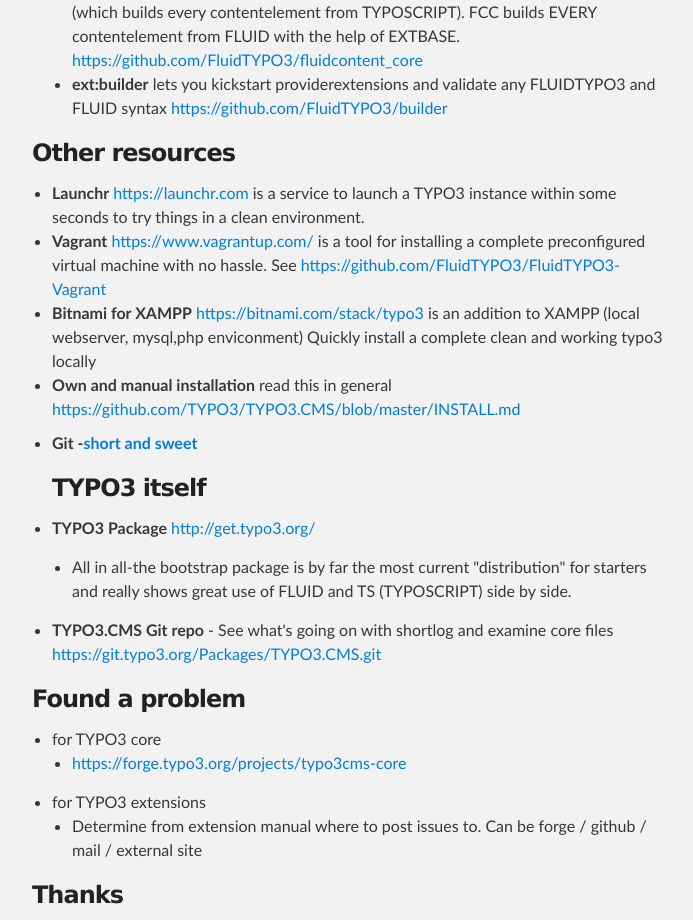
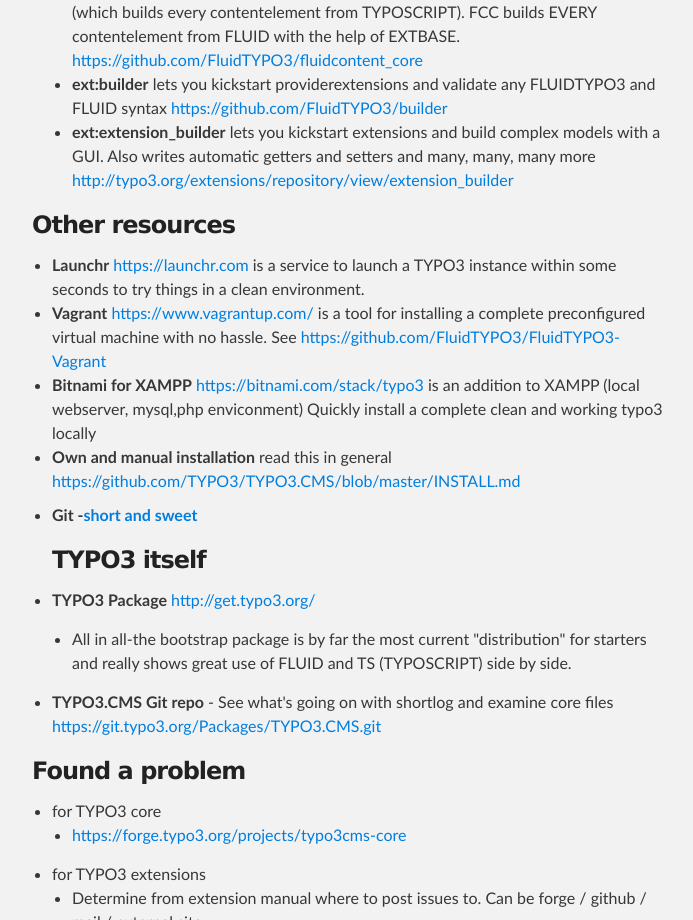
Before and after one commit to githubrsys/startingWithTYPO3, a plain HTML site: page index.html in a window 1280 px wide. Shown: the part 6560-7480 px from the top of the page, without its empty margins (288-981 px from the left). Drawn offline with Linux system fonts and the light colour scheme.

```diff
--- a/index.html
+++ b/index.html
@@ -459,6 +459,8 @@ A peek worth - it is a huge tool universe - pure extbase and FLUID
 <li>
 <strong>ext:builder</strong> lets you kickstart providerextensions and validate any FLUIDTYPO3 and FLUID syntax <a href="https://github.com/FluidTYPO3/builder">https://github.com/FluidTYPO3/builder</a>
 </li>
+<li>
+<strong>ext:extension_builder</strong> lets you kickstart extensions and build complex models with a GUI. Also writes automatic getters and setters and many, many, many more <a href="http://typo3.org/extensions/repository/view/extension_builder">http://typo3.org/extensions/repository/view/extension_builder</a> </li>
 </ul>
 </li>
 </ul>
```
Also changed, not shown: params.json (+1 -1 lines).
